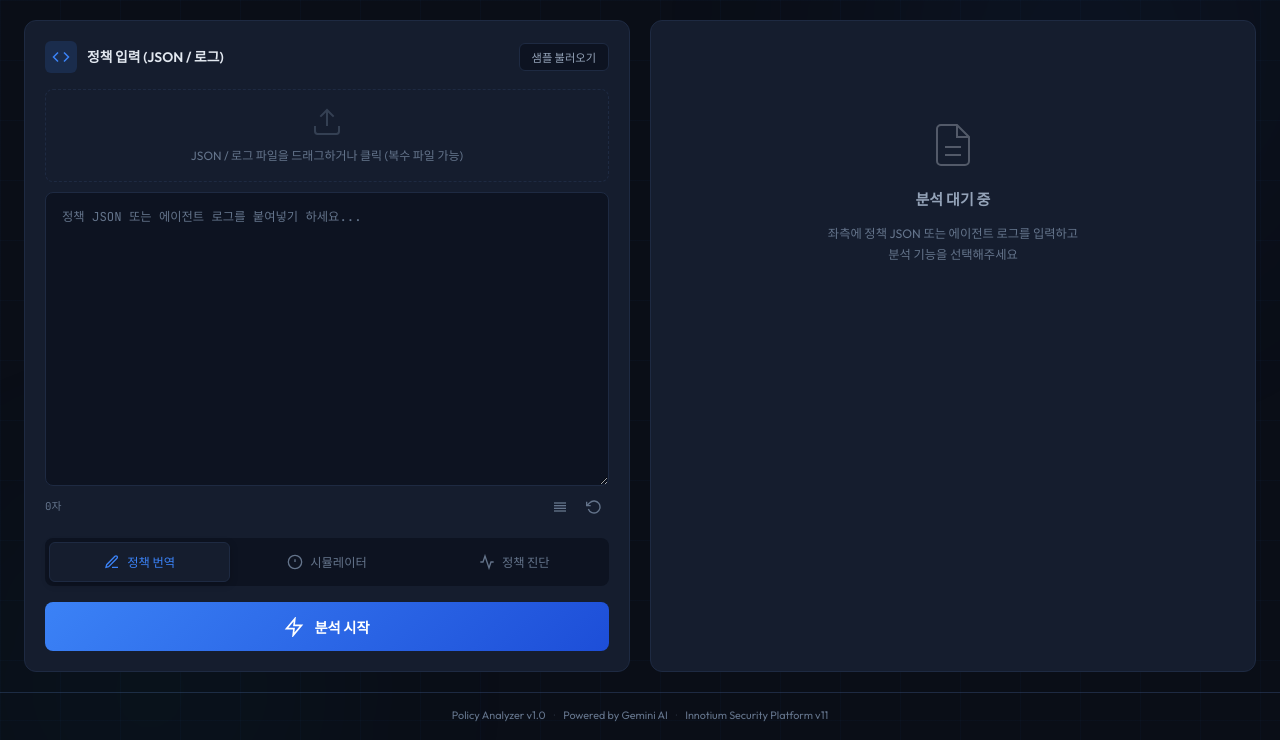
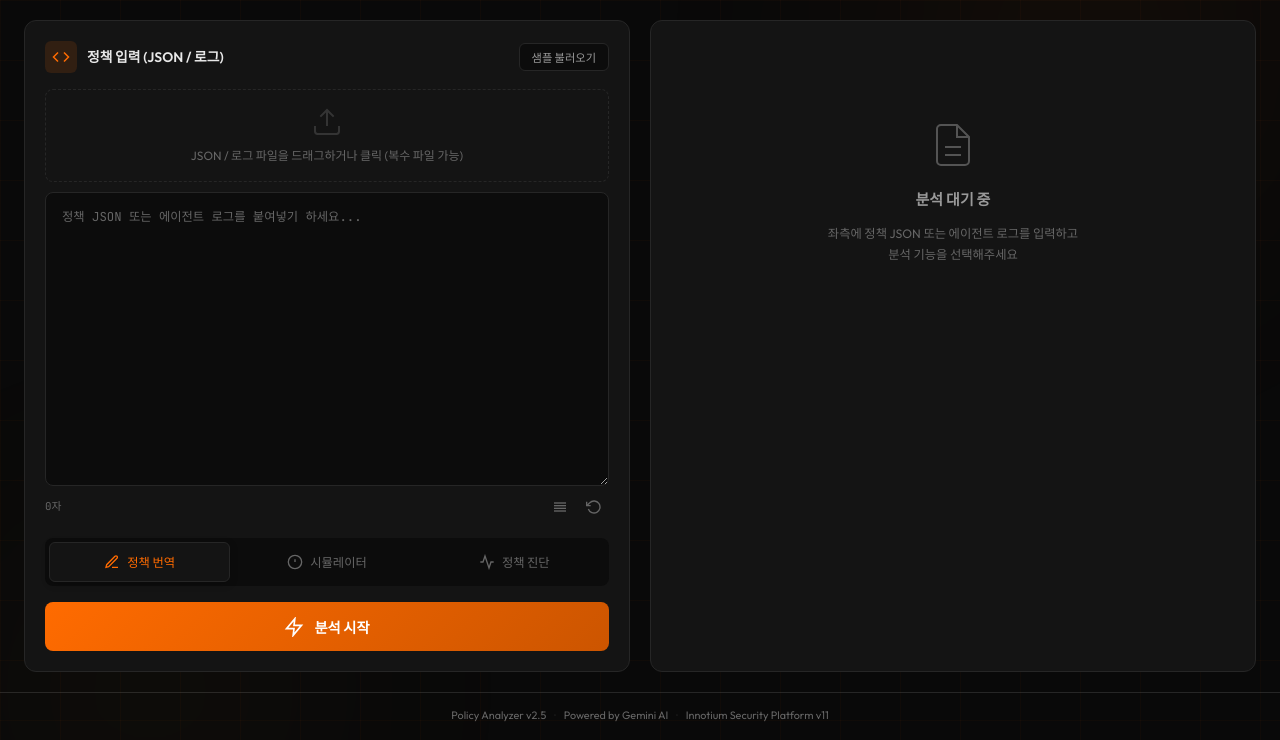
Before and after one commit to coco-0903/innotium_policy_translator, a plain HTML site: page static/index.html in a window 1280 px wide. Shown: the part 60-800 px from the top of the page. Drawn offline with nearby package versions, Linux system fonts and the light colour scheme.

Commit message:
디자인 수정

```diff
--- a/static/index.html
+++ b/static/index.html
@@ -184,7 +184,7 @@
 
     <!-- ═══ Footer ═══ -->
     <footer class="footer">
-        <span>Policy Analyzer v1.0</span>
+        <span>Policy Analyzer v2.5</span>
         <span class="footer-sep">·</span>
         <span>Powered by Gemini AI</span>
         <span class="footer-sep">·</span>
--- a/static/style.css
+++ b/static/style.css
@@ -1,36 +1,36 @@
 /* ═══════════════════════════════════════════
-   Policy Analyzer — Premium Dark UI
-   Innotium Security Platform
+   Policy Analyzer — Innotium Dark UI
+   Black + Orange Brand Theme
    ═══════════════════════════════════════════ */
 
 :root {
-    --bg-primary: #0a0e17;
-    --bg-secondary: #111827;
-    --bg-card: #151d2e;
-    --bg-card-hover: #1a2338;
-    --bg-input: #0d1321;
-    --border: #1e2a42;
-    --border-focus: #3b82f6;
-    --text-primary: #e2e8f0;
-    --text-secondary: #94a3b8;
-    --text-muted: #64748b;
-    --accent: #3b82f6;
-    --accent-glow: rgba(59, 130, 246, 0.15);
-    --accent-hover: #2563eb;
+    --bg-primary: #090909;
+    --bg-secondary: #111111;
+    --bg-card: #141414;
+    --bg-card-hover: #1a1a1a;
+    --bg-input: #0c0c0c;
+    --border: #262626;
+    --border-focus: #ff6b00;
+    --text-primary: #e8e8e8;
+    --text-secondary: #999999;
+    --text-muted: #666666;
+    --accent: #ff6b00;
+    --accent-glow: rgba(255, 107, 0, 0.12);
+    --accent-hover: #e55a00;
     --green: #10b981;
     --green-glow: rgba(16, 185, 129, 0.15);
-    --orange: #f59e0b;
-    --orange-glow: rgba(245, 158, 11, 0.1);
+    --orange: #ff8c00;
+    --orange-glow: rgba(255, 140, 0, 0.1);
     --red: #ef4444;
     --red-glow: rgba(239, 68, 68, 0.1);
-    --cyan: #06b6d4;
+    --cyan: #ffaa33;
     --font-sans: 'Outfit', 'Noto Sans KR', sans-serif;
     --font-mono: 'JetBrains Mono', monospace;
     --radius: 12px;
     --radius-sm: 8px;
     --radius-xs: 6px;
-    --shadow: 0 4px 24px rgba(0,0,0,0.3);
-    --shadow-lg: 0 8px 40px rgba(0,0,0,0.4);
+    --shadow: 0 4px 24px rgba(0,0,0,0.5);
+    --shadow-lg: 0 8px 40px rgba(0,0,0,0.6);
 }
 
 *, *::before, *::after {
@@ -58,8 +58,8 @@ body {
     position: fixed;
     inset: 0;
     background-image:
-        linear-gradient(rgba(59,130,246,0.03) 1px, transparent 1px),
-        linear-gradient(90deg, rgba(59,130,246,0.03) 1px, transparent 1px);
+        linear-gradient(rgba(255,107,0,0.03) 1px, transparent 1px),
+        linear-gradient(90deg, rgba(255,107,0,0.03) 1px, transparent 1px);
     background-size: 60px 60px;
     pointer-events: none;
     z-index: 0;
@@ -76,7 +76,7 @@ body {
 .bg-glow--1 {
     width: 600px;
     height: 600px;
-    background: radial-gradient(circle, rgba(59,130,246,0.08), transparent 70%);
+    background: radial-gradient(circle, rgba(255,107,0,0.07), transparent 70%);
     top: -200px;
     right: -100px;
 }
@@ -84,7 +84,7 @@ body {
 .bg-glow--2 {
     width: 500px;
     height: 500px;
-    background: radial-gradient(circle, rgba(6,182,212,0.06), transparent 70%);
+    background: radial-gradient(circle, rgba(255,170,51,0.05), transparent 70%);
     bottom: -200px;
     left: -100px;
 }
@@ -99,7 +99,7 @@ body {
     justify-content: space-between;
     padding: 0 28px;
     height: 60px;
-    background: rgba(10, 14, 23, 0.85);
+    background: rgba(9, 9, 9, 0.9);
     backdrop-filter: blur(20px);
     border-bottom: 1px solid var(--border);
 }
@@ -422,7 +422,7 @@ body {
     gap: 10px;
     width: 100%;
     padding: 14px;
-    background: linear-gradient(135deg, var(--accent), #1d4ed8);
+    background: linear-gradient(135deg, var(--accent), #cc5500);
     border: none;
     border-radius: var(--radius-sm);
     font-family: var(--font-sans);
@@ -449,7 +449,7 @@ body {
 }
 
 .btn-analyze:hover {
-    box-shadow: 0 4px 20px rgba(59, 130, 246, 0.4);
+    box-shadow: 0 4px 20px rgba(255, 107, 0, 0.4);
     transform: translateY(-1px);
 }
 
@@ -704,7 +704,7 @@ body {
 }
 
 .markdown-body tr:hover td {
-    background: rgba(59, 130, 246, 0.03);
+    background: rgba(255, 107, 0, 0.03);
 }
 
 .markdown-body blockquote {
```
